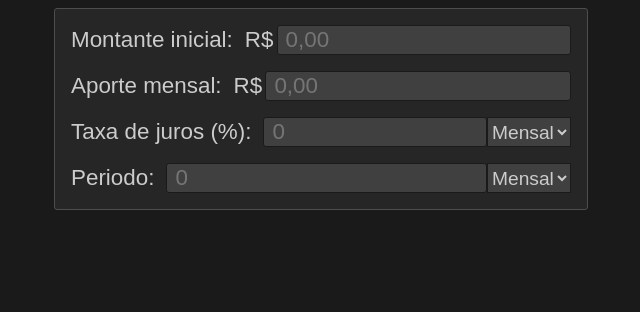
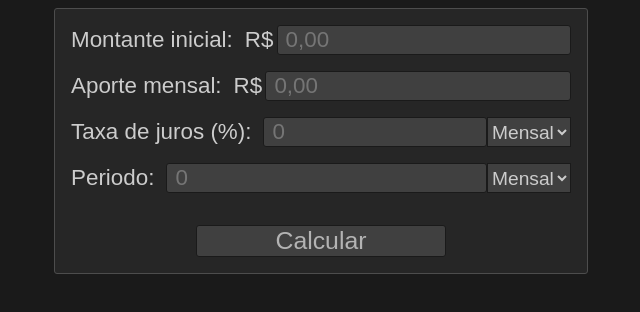
Before and after one commit to VictorArguelho/TrinityInvest, a plain HTML site: page index.html in a window 1280 px wide. Shown: the whole page, without its empty margins (319-959 px from the left). Drawn offline with Linux system fonts and the light colour scheme.

Commit message:
feat: add calcular button

```diff
--- a/css/calculator.css
+++ b/css/calculator.css
@@ -6,6 +6,11 @@
   border: 1px solid var(--gray-30);
   border-radius: 3px;
 
+  display: flex;
+  flex-direction: column;
+  align-items: center;
+
+  gap: 2rem;
   padding: 1rem;
 }
 
@@ -48,14 +53,25 @@
   font-size: 1.2rem;
 }
 
+.calculator .button {
+  width: 50%;
+}
+
+.calculator .button .text {
+  font-size: 1.55rem;
+  color: var(--gray-70);
+}
+
+.calculator .input,
+.calculator .button {
+  background-color: var(--gray-25);
+  border: 1px solid var(--gray-10);
+  border-radius: 3px;
+}
+
 .calculator .input {
   min-width: 0;
   flex: 1;
-
-  background-color: var(--gray-25);
-  border: 1px solid var(--gray-10);
-  border-radius: 3px;
-
   padding-left: 0.5rem;
 }
 
--- a/index.html
+++ b/index.html
@@ -81,6 +81,9 @@
           </div>
         </div>
       </form>
+      <button class="button" type="button">
+        <span class="text">Calcular</span>
+      </button>
     </div>
 
     <script type="module" src="/js/app.js"></script>
```
